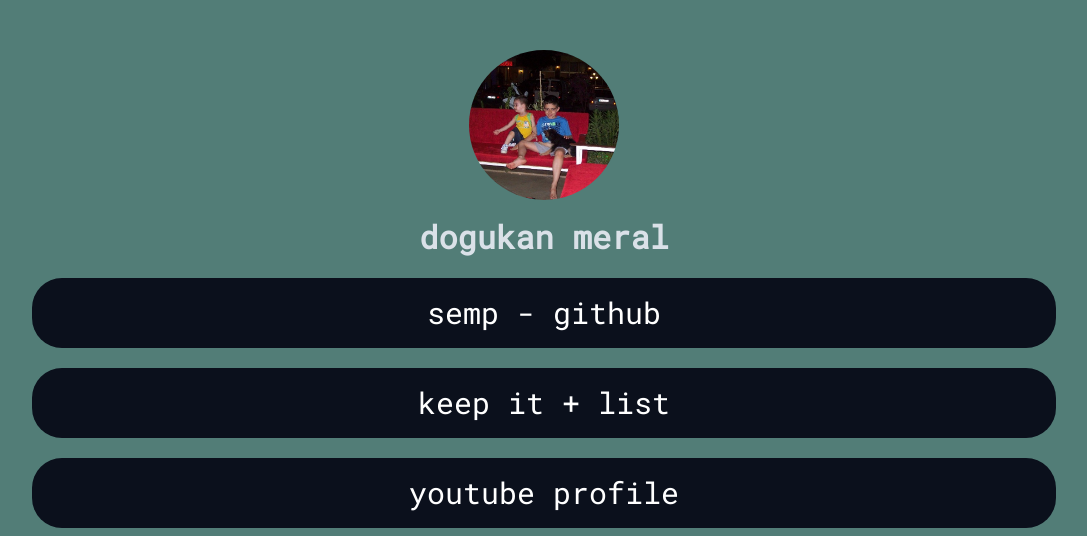
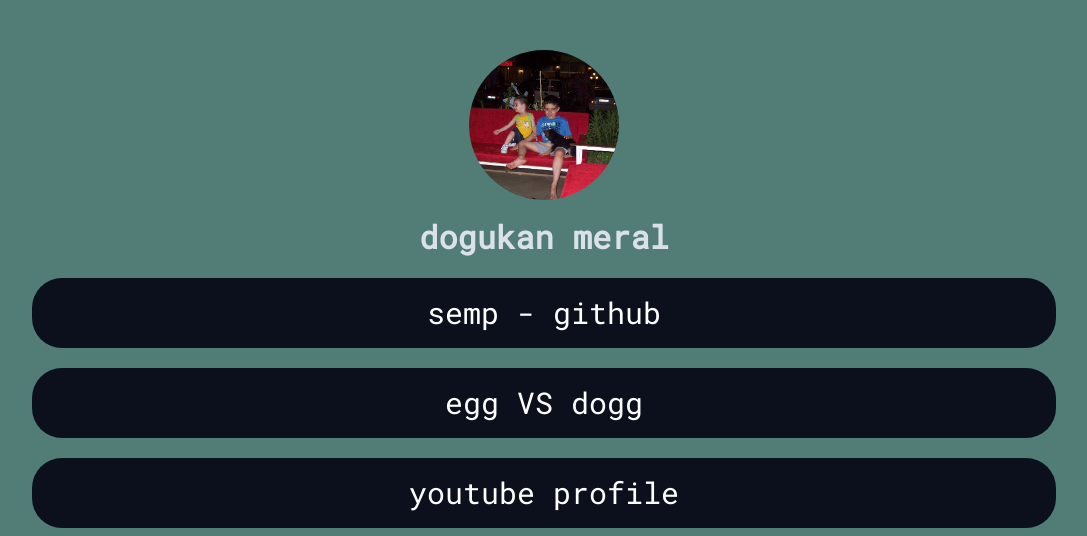
Before and after one commit to dogumer/dogumer.github.io, a plain HTML site: page index.html in a window 1280 px wide. Shown: the top 536 px of the page, without its empty margins (96-1183 px from the left). Drawn offline with Linux system fonts and the light colour scheme.

Commit message:
Update links

```diff
--- a/index.html
+++ b/index.html
@@ -20,7 +20,7 @@
 		</div>
 		<div class="links">
 			<a href="https://github.com/dogumer/semp" target="_blank">semp - github</a>
-			<a href="https://open.spotify.com/playlist/7h7uVSvmozxSmzNda56XYv?si=fcb78042c0914f18" target="_blank">keep it + list</a>
+			<a href="https://open.spotify.com/playlist/337qVFk1o479tdRPYQzqZq?si=6d19fc4fc38241f6" target="_blank">egg VS dogg</a>
 			<a href="https://www.youtube.com/channel/UCM6dApDbfWfL1VSt3zB0Wxw" target="_blank">youtube profile</a>
 		</div>
 		<div class="bottom-links">
```
